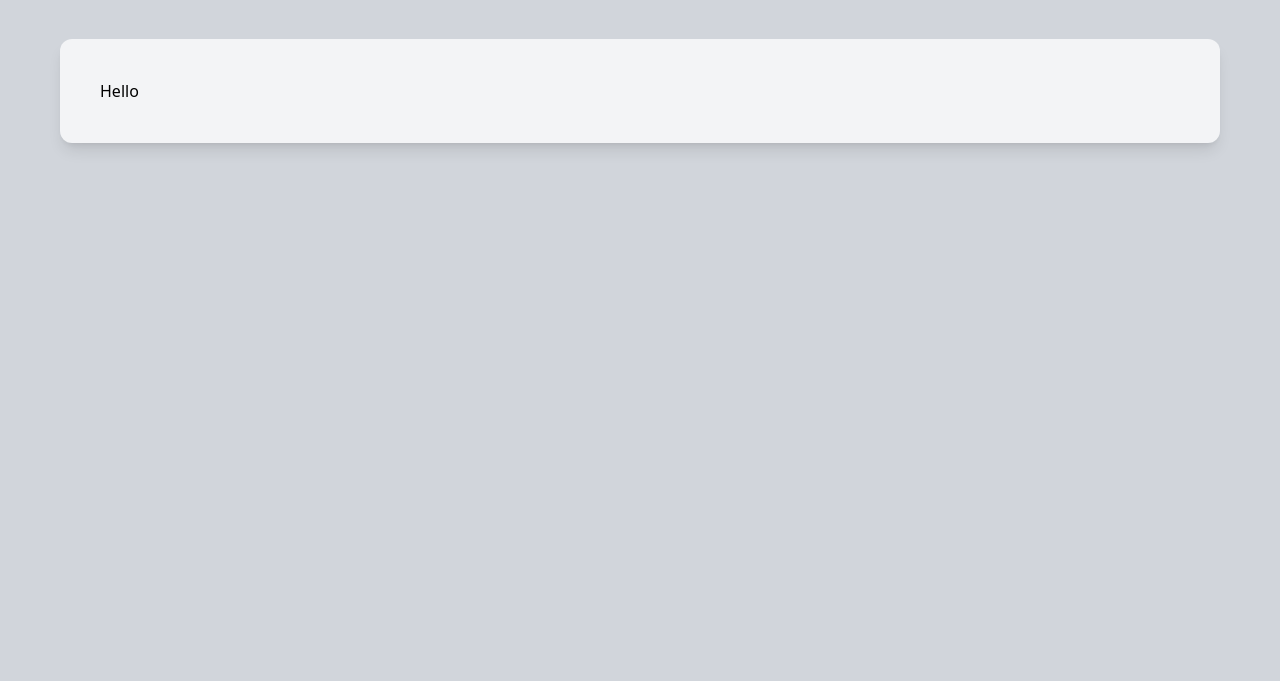
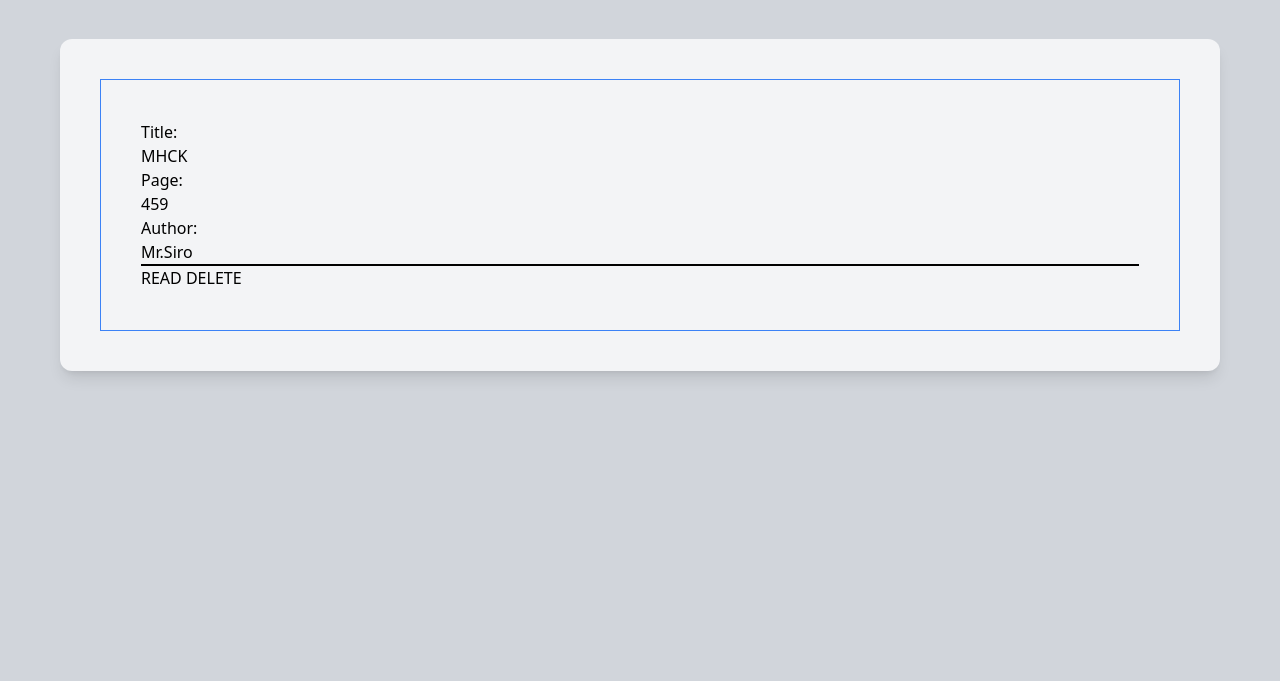
Before and after one commit to noname1112392/odin-library, a website: page src/index.html in a window 1280 px wide. Shown: the part 119-800 px from the top of the page. Drawn offline with Linux system fonts and the light colour scheme.

Commit message:
Create a main content container at center

```diff
--- a/src/index.html
+++ b/src/index.html
@@ -11,7 +11,7 @@
     <div class="min-h-screen bg-gray-300 p-5">
         <!-- Nav bar with logo and an add button -->
         <nav class="w-full border border-black flex items-center px-10 py-5 justify-between">
-            <div class="border border-black bg-yellow-800 rounded-lg h-14 flex items-center">
+            <div class="border border-black bg-yellow-800 rounded-md h-14 flex items-center">
                 <h1 class="text-white text-3xl font-bold">Tlibrary</h1>
             </div>
             <div>
@@ -19,8 +19,37 @@
             </div>
         </nav>
         <!-- Content Container -->
-        <div class="m-10 bg-gray-100 rounded-xl shadow-lg">
-            <div class="p-10">Hello</div>
+        <div class="m-10 bg-gray-100 rounded-xl shadow-lg p-10">
+            <!-- main content -->
+            <div class="p-10 border border-blue-500">
+                <!-- example book#1 -->
+                <div>
+                    <!-- Top content -->
+                    <div>
+                        <div>
+                            <p>Title:</p>
+                            <p>MHCK</p>
+                        </div>
+                        <div>
+                            <p>Page:</p>
+                            <p>459</p>
+                        </div>
+                        <div>
+                            <p>Author:</p>
+                            <p>Mr.Siro</p>
+                        </div>
+                    </div>
+                    <!-- BORDER -->
+                    <div class="border border-black"></div>
+                    <!-- Bottom content -->
+                    <div>
+                        <!-- READ button -->
+                        <button>READ</button>
+                        <!-- DEL button -->
+                        <button>DELETE</button>
+                    </div>
+                </div>
+            </div>
         </div>
     </div>
     <script src="/src/script.js"></script>
```
Also changed, not shown: public/styles.css.
